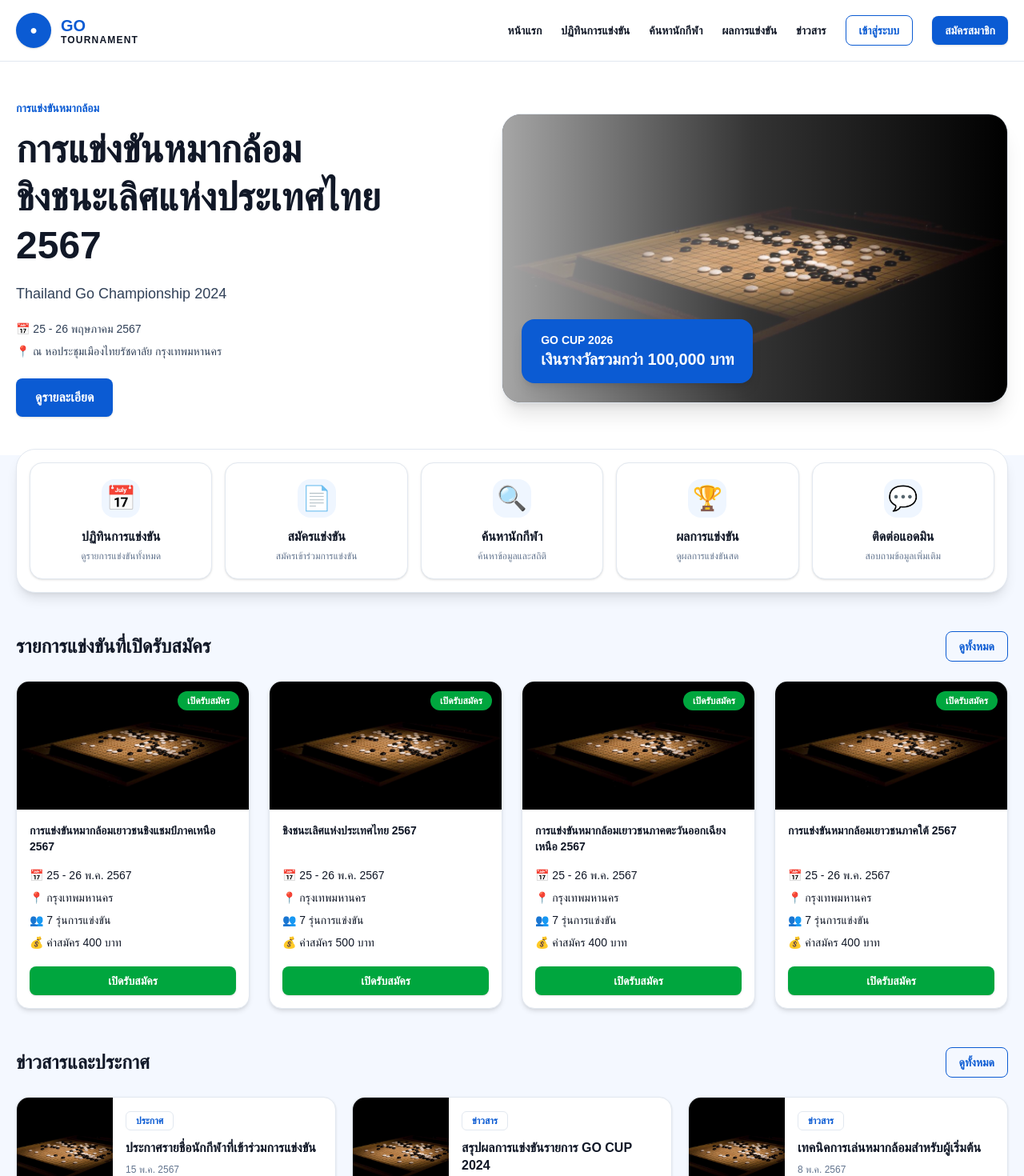
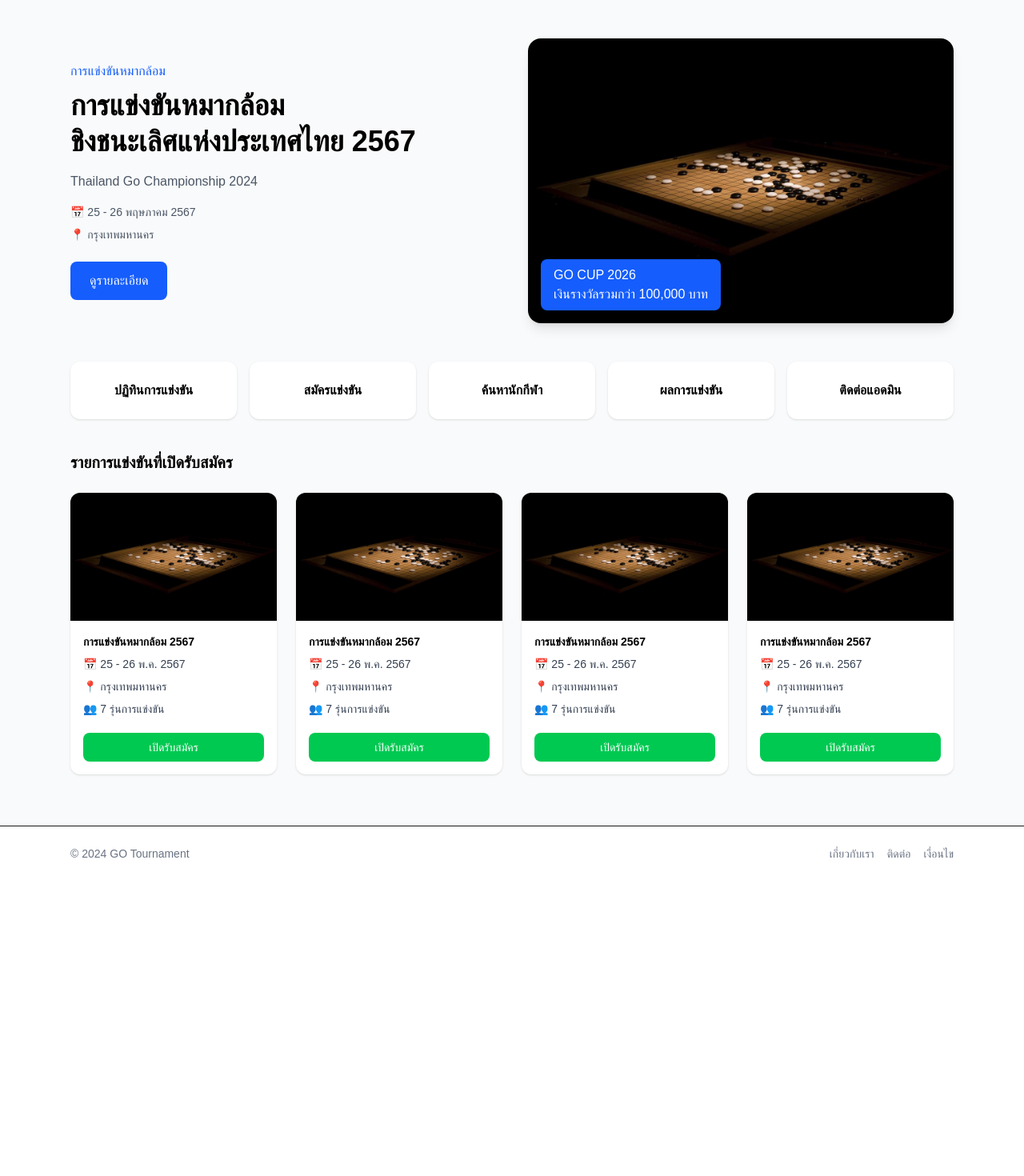
Before and after one commit to sawitree2168-sys/go-competition, a Next.js app: page / in a window 1280 px wide. Shown: the top 1470 px of the page at 80% size. After the commit the page ends 1101 px from the top, so only its background shows below. Built offline with nearby package versions, Linux system fonts and the light colour scheme.

Commit message:
add schedule page

```diff
--- a/app/page.tsx
+++ b/app/page.tsx
@@ -1,230 +1,113 @@
-import Image from "next/image";
+export default function Home() {
+  return (
+    <main className="bg-gray-50 min-h-screen">
 
-export default function Home() {
-  const menuItems = [
-    { icon: "📅", title: "ปฏิทินการแข่งขัน", desc: "ดูรายการแข่งขันทั้งหมด" },
-    { icon: "📄", title: "สมัครแข่งขัน", desc: "สมัครเข้าร่วมการแข่งขัน" },
-    { icon: "🔍", title: "ค้นหานักกีฬา", desc: "ค้นหาข้อมูลและสถิติ" },
-    { icon: "🏆", title: "ผลการแข่งขัน", desc: "ดูผลการแข่งขันสด" },
-    { icon: "💬", title: "ติดต่อแอดมิน", desc: "สอบถามข้อมูลเพิ่มเติม" },
-  ];
+      {/* HERO */}
+      <section className="max-w-6xl mx-auto px-6 py-12 grid md:grid-cols-2 gap-10 items-center">
 
-  const events = [
-    { title: "การแข่งขันหมากล้อมเยาวชนชิงแชมป์ภาคเหนือ 2567", fee: "400" },
-    { title: "ชิงชนะเลิศแห่งประเทศไทย 2567", fee: "500" },
-    { title: "การแข่งขันหมากล้อมเยาวชนภาคตะวันออกเฉียงเหนือ 2567", fee: "400" },
-    { title: "การแข่งขันหมากล้อมเยาวชนภาคใต้ 2567", fee: "400" },
-  ];
+        <div>
+          <p className="text-blue-600 mb-2">การแข่งขันหมากล้อม</p>
 
-  const news = [
-    { tag: "ประกาศ", title: "ประกาศรายชื่อนักกีฬาที่เข้าร่วมการแข่งขัน", date: "15 พ.ค. 2567" },
-    { tag: "ข่าวสาร", title: "สรุปผลการแข่งขันรายการ GO CUP 2024", date: "10 พ.ค. 2567" },
-    { tag: "ข่าวสาร", title: "เทคนิคการเล่นหมากล้อมสำหรับผู้เริ่มต้น", date: "8 พ.ค. 2567" },
-  ];
-
-  return (
-    <main className="min-h-screen bg-[#f4f8ff] text-[#111827]">
-      <header className="sticky top-0 z-50 border-b border-slate-200 bg-white">
-        <div className="mx-auto flex max-w-7xl items-center justify-between px-5 py-4">
-          <div className="flex items-center gap-3">
-            <div className="flex h-11 w-11 items-center justify-center rounded-full bg-[#0b5bd3] text-white shadow">
-              ●
-            </div>
-            <div>
-              <div className="text-xl font-black text-[#0b5bd3]">GO</div>
-              <div className="-mt-1 text-xs font-bold tracking-widest">
-                TOURNAMENT
-              </div>
-            </div>
-          </div>
-
-          <nav className="hidden items-center gap-6 text-sm font-bold md:flex">
-            <span>หน้าแรก</span>
-            <span>ปฏิทินการแข่งขัน</span>
-            <span>ค้นหานักกีฬา</span>
-            <span>ผลการแข่งขัน</span>
-            <span>ข่าวสาร</span>
-            <button className="rounded-lg border border-[#0b5bd3] px-4 py-2 text-[#0b5bd3]">
-              เข้าสู่ระบบ
-            </button>
-            <button className="rounded-lg bg-[#0b5bd3] px-4 py-2 text-white shadow">
-              สมัครสมาชิก
-            </button>
-          </nav>
-        </div>
-      </header>
-
-      <section className="bg-white">
-        <div className="mx-auto grid max-w-7xl gap-8 px-5 py-12 md:grid-cols-[1fr_1.1fr] md:items-center">
-          <div>
-            <p className="mb-3 text-sm font-bold text-[#0b5bd3]">
-              การแข่งขันหมากล้อม
-            </p>
-
-            <h1 className="text-4xl font-black leading-tight md:text-5xl">
-              การแข่งขันหมากล้อม
-              <br />
+          <h1 className="text-4xl font-bold text-black leading-tight mb-4">
+            การแข่งขันหมากล้อม <br />
             ชิงชนะเลิศแห่งประเทศไทย 2567
           </h1>
 
-            <p className="mt-4 text-lg text-slate-700">
+          <p className="text-gray-600 mb-4">
             Thailand Go Championship 2024
           </p>
 
-            <div className="mt-5 space-y-2 text-sm text-slate-700">
+          <div className="text-sm text-gray-600 space-y-2">
             <p>📅 25 - 26 พฤษภาคม 2567</p>
-              <p>📍 ณ หอประชุมเมืองไทยรัชดาลัย กรุงเทพมหานคร</p>
+            <p>📍 กรุงเทพมหานคร</p>
           </div>
 
-            <button className="mt-6 rounded-lg bg-[#0b5bd3] px-6 py-3 font-bold text-white shadow">
+          <button className="mt-6 bg-blue-600 text-white px-6 py-3 rounded-lg hover:bg-blue-700">
             ดูรายละเอียด
           </button>
         </div>
 
-          <div className="relative overflow-hidden rounded-3xl border border-slate-200 bg-white shadow-xl">
-            <Image
+        <div className="relative">
+          <img
             src="/go-poster.jpg"
-              alt="Go Tournament Poster"
-              width={1200}
-              height={650}
-              quality={100}
-              priority
-              className="h-[360px] w-full object-cover"
+            className="rounded-2xl shadow-lg"
           />
 
-            <div className="absolute inset-0 bg-gradient-to-r from-white/65 via-white/20 to-transparent" />
-
-            <div className="absolute bottom-6 left-6 rounded-2xl bg-[#0b5bd3] px-6 py-4 text-white shadow-lg">
-              <p className="text-sm font-bold">GO CUP 2026</p>
-              <p className="text-xl font-black">
+          <div className="absolute bottom-4 left-4 bg-blue-600 text-white px-4 py-2 rounded-lg shadow">
+            GO CUP 2026 <br />
             เงินรางวัลรวมกว่า 100,000 บาท
-              </p>
           </div>
         </div>
+
+      </section>
+
+      {/* MENU */}
+      <section className="max-w-6xl mx-auto px-6 mb-10">
+        <div className="grid grid-cols-2 md:grid-cols-5 gap-4">
+
+          {[
+            "ปฏิทินการแข่งขัน",
+            "สมัครแข่งขัน",
+            "ค้นหานักกีฬา",
+            "ผลการแข่งขัน",
+            "ติดต่อแอดมิน",
+          ].map((item, i) => (
+            <div
+              key={i}
+              className="bg-white rounded-xl p-6 text-center shadow hover:shadow-md cursor-pointer"
+            >
+              <p className="font-semibold text-black">{item}</p>
+            </div>
+          ))}
+
         </div>
       </section>
 
-      <section className="mx-auto max-w-7xl px-5">
-        <div className="-mt-2 grid grid-cols-2 gap-4 rounded-3xl border border-slate-200 bg-white p-4 shadow-lg md:grid-cols-5">
-          {menuItems.map((item) => (
-            <div
-              key={item.title}
-              className="rounded-2xl border border-slate-200 bg-white p-5 text-center shadow-sm transition hover:-translate-y-1 hover:shadow-lg"
-            >
-              <div className="mx-auto flex h-12 w-12 items-center justify-center rounded-2xl bg-blue-50 text-3xl">
-                {item.icon}
+      {/* LIST */}
+      <section className="max-w-6xl mx-auto px-6 pb-16">
+        <h2 className="text-xl font-bold mb-6 text-black">
+          รายการแข่งขันที่เปิดรับสมัคร
+        </h2>
+
+        <div className="grid md:grid-cols-4 gap-6">
+
+          {[1,2,3,4].map((i) => (
+            <div key={i} className="bg-white rounded-xl shadow overflow-hidden">
+
+              <img src="/go-poster.jpg" className="h-40 w-full object-cover" />
+
+              <div className="p-4 space-y-2 text-sm text-gray-700">
+                <p className="font-semibold text-black">
+                  การแข่งขันหมากล้อม 2567
+                </p>
+
+                <p>📅 25 - 26 พ.ค. 2567</p>
+                <p>📍 กรุงเทพมหานคร</p>
+                <p>👥 7 รุ่นการแข่งขัน</p>
+
+                <button className="mt-3 w-full bg-green-500 text-white py-2 rounded-lg">
+                  เปิดรับสมัคร
+                </button>
               </div>
-              <h3 className="mt-3 font-black">{item.title}</h3>
-              <p className="mt-1 text-xs text-slate-500">{item.desc}</p>
             </div>
           ))}
+
         </div>
       </section>
 
-      <section className="mx-auto max-w-7xl px-5 py-12">
-        <div className="mb-6 flex items-center justify-between">
-          <h2 className="text-2xl font-black">รายการแข่งขันที่เปิดรับสมัคร</h2>
-          <button className="rounded-lg border border-[#0b5bd3] px-4 py-2 text-sm font-bold text-[#0b5bd3]">
-            ดูทั้งหมด
-          </button>
-        </div>
+      {/* FOOTER */}
+      <footer className="bg-white border-t py-6">
+        <div className="max-w-6xl mx-auto px-6 text-sm text-gray-500 flex justify-between">
+          <span>© 2024 GO Tournament</span>
 
-        <div className="grid gap-6 md:grid-cols-4">
-          {events.map((event) => (
-            <article
-              key={event.title}
-              className="overflow-hidden rounded-2xl border border-slate-200 bg-white shadow-md transition hover:-translate-y-1 hover:shadow-xl"
-            >
-              <div className="relative h-40 overflow-hidden">
-                <Image
-                  src="/go-poster.jpg"
-                  alt={event.title}
-                  width={500}
-                  height={300}
-                  quality={100}
-                  className="h-full w-full object-cover"
-                />
-
-                <div className="absolute right-3 top-3 rounded-full bg-green-600 px-3 py-1 text-xs font-bold text-white">
-                  เปิดรับสมัคร
+          <div className="space-x-4">
+            <span>เกี่ยวกับเรา</span>
+            <span>ติดต่อ</span>
+            <span>เงื่อนไข</span>
           </div>
         </div>
+      </footer>
 
-              <div className="space-y-2 p-4 text-sm">
-                <h3 className="min-h-[48px] font-black">{event.title}</h3>
-                <p>📅 25 - 26 พ.ค. 2567</p>
-                <p>📍 กรุงเทพมหานคร</p>
-                <p>👥 7 รุ่นการแข่งขัน</p>
-                <p>💰 ค่าสมัคร {event.fee} บาท</p>
-
-                <button className="mt-3 w-full rounded-lg bg-green-600 py-2 font-black text-white shadow">
-                  เปิดรับสมัคร
-                </button>
-              </div>
-            </article>
-          ))}
-        </div>
-      </section>
-
-      <section className="mx-auto max-w-7xl px-5 pb-12">
-        <div className="mb-6 flex items-center justify-between">
-          <h2 className="text-2xl font-black">ข่าวสารและประกาศ</h2>
-          <button className="rounded-lg border border-[#0b5bd3] px-4 py-2 text-sm font-bold text-[#0b5bd3]">
-            ดูทั้งหมด
-          </button>
-        </div>
-
-        <div className="grid gap-5 md:grid-cols-3">
-          {news.map((item) => (
-            <article
-              key={item.title}
-              className="grid grid-cols-[120px_1fr] overflow-hidden rounded-2xl border border-slate-200 bg-white shadow-sm"
-            >
-              <Image
-                src="/go-poster.jpg"
-                alt={item.title}
-                width={300}
-                height={200}
-                quality={100}
-                className="h-full min-h-[120px] w-full object-cover"
-              />
-
-              <div className="p-4">
-                <span className="rounded-md border border-slate-200 px-3 py-1 text-xs font-bold text-[#0b5bd3]">
-                  {item.tag}
-                </span>
-                <h3 className="mt-3 font-black leading-snug">{item.title}</h3>
-                <p className="mt-2 text-xs text-slate-500">{item.date}</p>
-              </div>
-            </article>
-          ))}
-        </div>
-      </section>
-
-      <footer className="bg-[#0b5bd3] text-white">
-        <div className="mx-auto flex max-w-7xl flex-col gap-6 px-5 py-8 md:flex-row md:items-center md:justify-between">
-          <div className="flex items-center gap-3">
-            <div className="flex h-11 w-11 items-center justify-center rounded-full bg-white text-[#0b5bd3]">
-              ●
-            </div>
-            <div>
-              <div className="text-xl font-black">GO</div>
-              <div className="-mt-1 text-xs font-bold tracking-widest">
-                TOURNAMENT
-              </div>
-            </div>
-          </div>
-
-          <div className="flex flex-wrap gap-6 text-sm font-bold">
-            <span>เกี่ยวกับเรา</span>
-            <span>ติดต่อเรา</span>
-            <span>นโยบายความเป็นส่วนตัว</span>
-            <span>เงื่อนไขการใช้งาน</span>
-          </div>
-
-          <div className="text-sm">© 2024 GO Tournament</div>
-        </div>
-      </footer>
     </main>
   );
 }
```
Also changed, not shown: app/schedule/page.tsx (added). Lines whose indentation alone changed are shown as unchanged.
